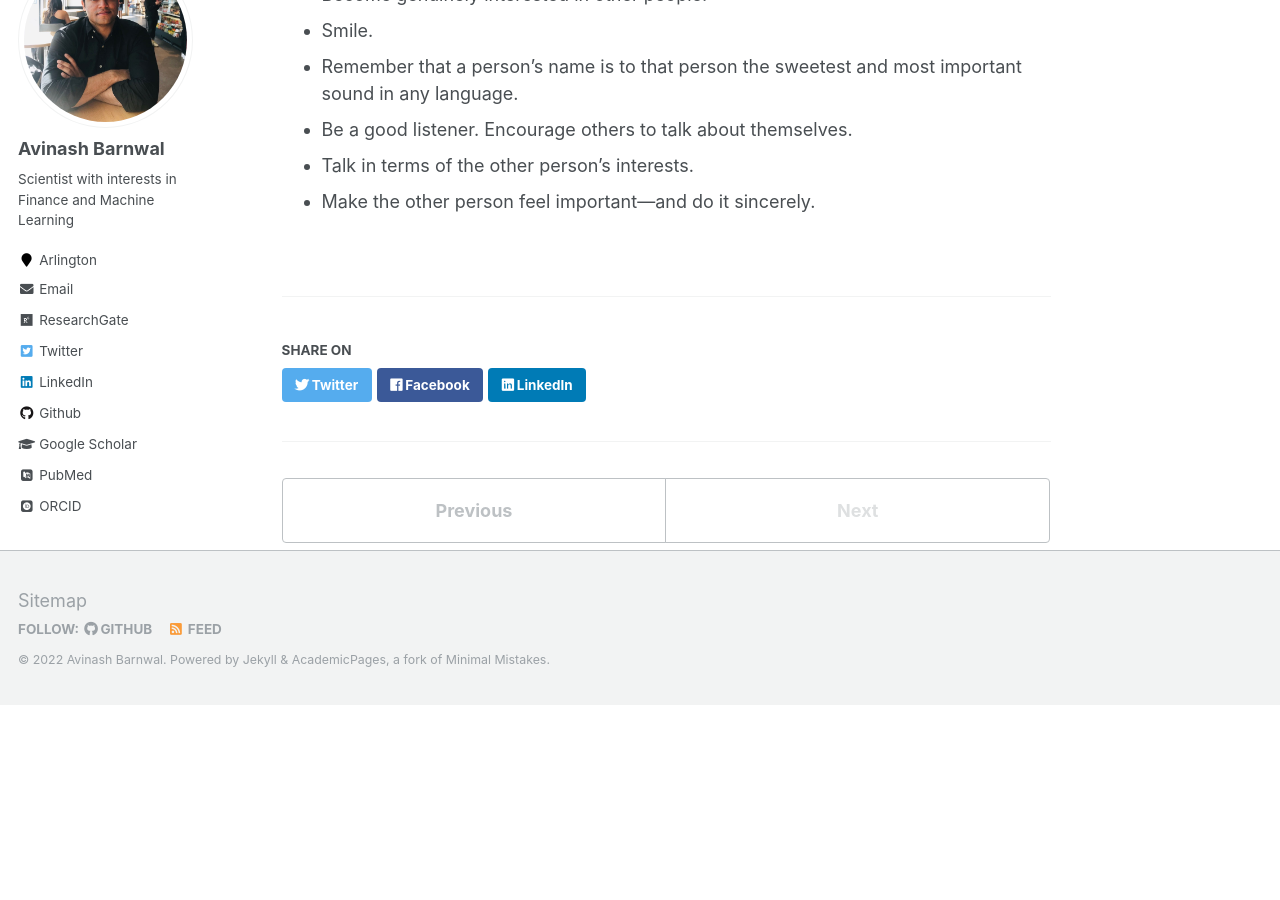
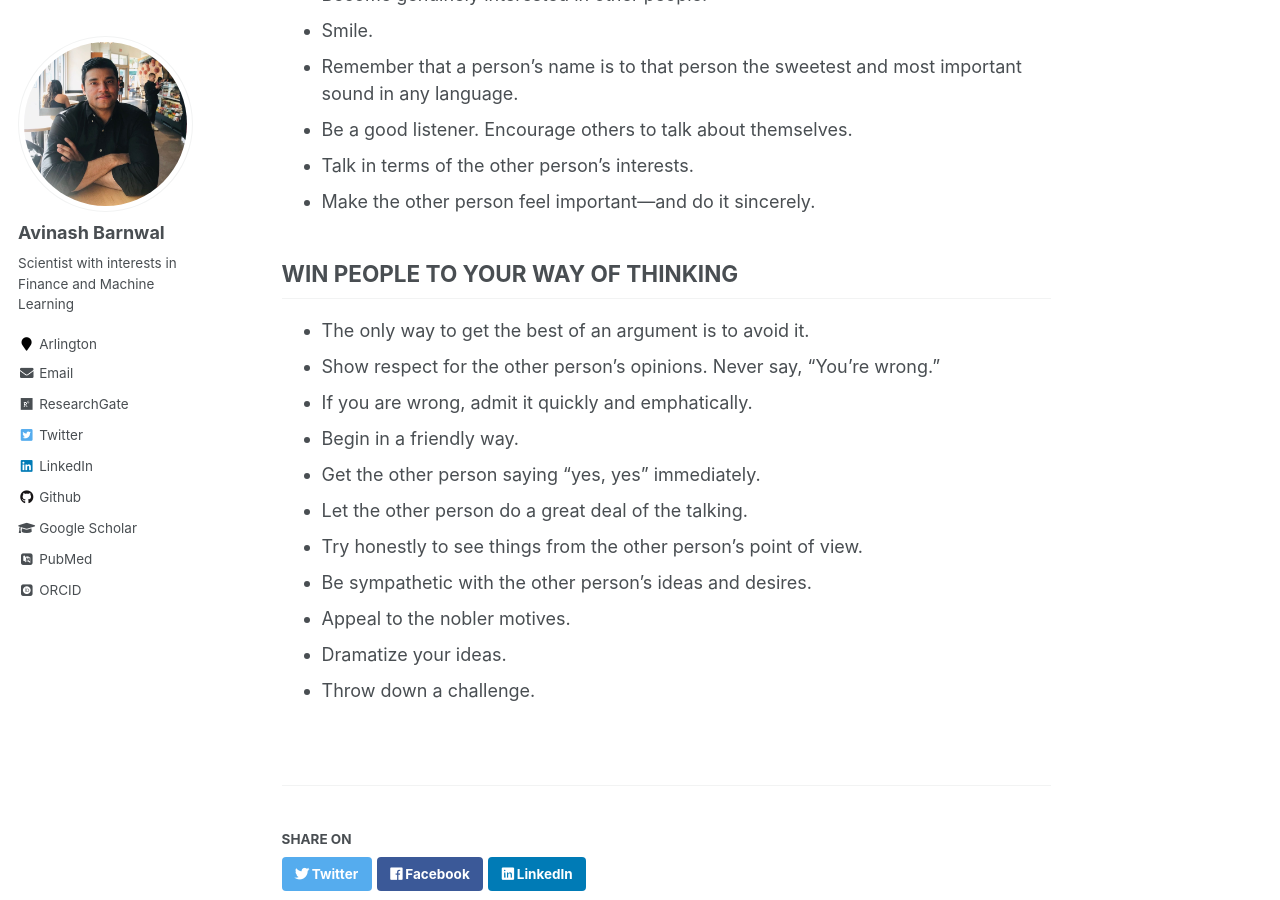
Before and after one commit to avinashbarnwal/avinashbarnwal.github.io, a Jekyll site: the page built from _books/how_to_win_friends_influence_ppl.md, in a window 1280 px wide and 900 px high, scrolled down 336 px. Built offline with Jekyll 4.4.1, drawn with Linux system fonts in a browser that asks for light colours; some web fonts are replaced; before the commit the page ends 1041 px from its top, so only the background shows below that.

Commit message:
Update how_to_win_friends_influence_ppl.md

```diff
--- a/_books/how_to_win_friends_influence_ppl.md
+++ b/_books/how_to_win_friends_influence_ppl.md
@@ -13,3 +13,16 @@
 - Be a good listener. Encourage others to talk about themselves.
 - Talk in terms of the other person’s interests.
 - Make the other person feel important—and do it sincerely.
+
+## WIN PEOPLE TO YOUR WAY OF THINKING
+- The only way to get the best of an argument is to avoid it.
+- Show respect for the other person’s opinions. Never say, “You’re wrong.”
+- If you are wrong, admit it quickly and emphatically.
+- Begin in a friendly way.
+- Get the other person saying “yes, yes” immediately.
+- Let the other person do a great deal of the talking.
+- Try honestly to see things from the other person’s point of view.
+- Be sympathetic with the other person’s ideas and desires.
+- Appeal to the nobler motives.
+- Dramatize your ideas.
+- Throw down a challenge.
```
